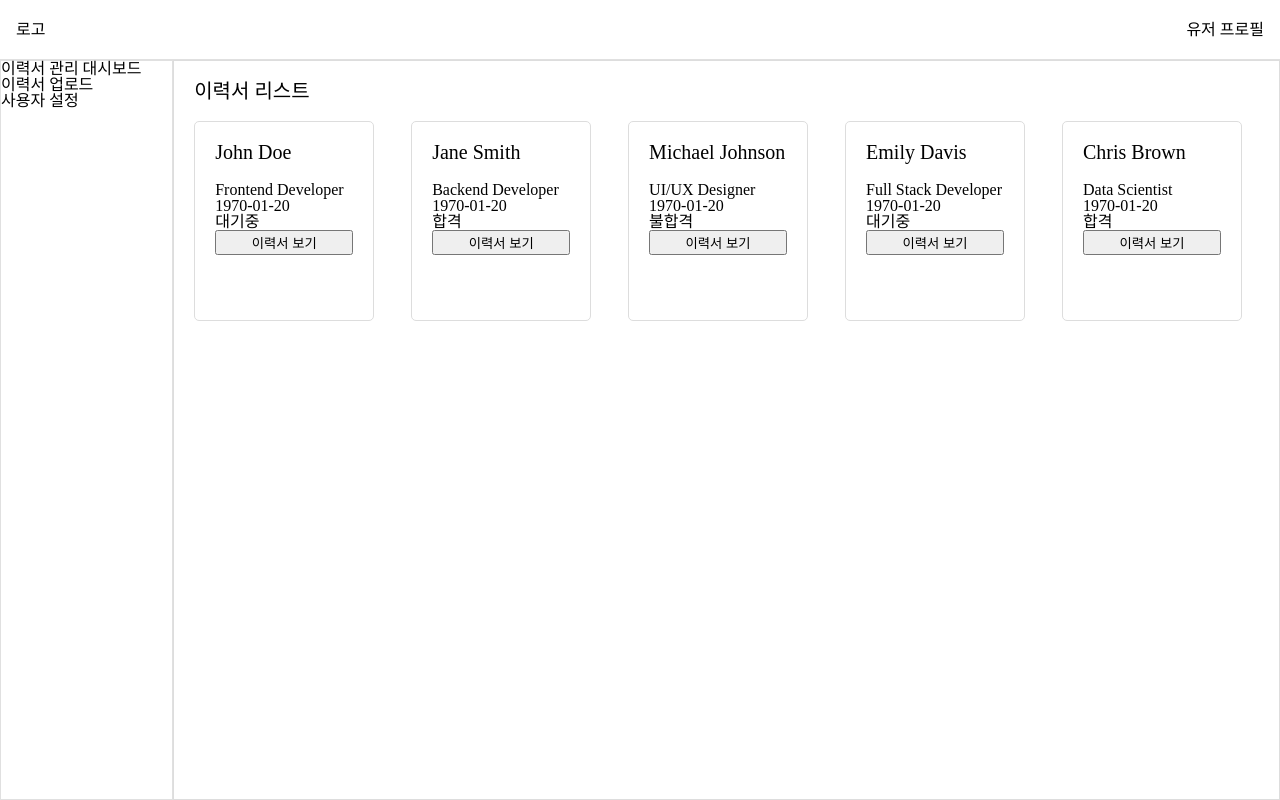
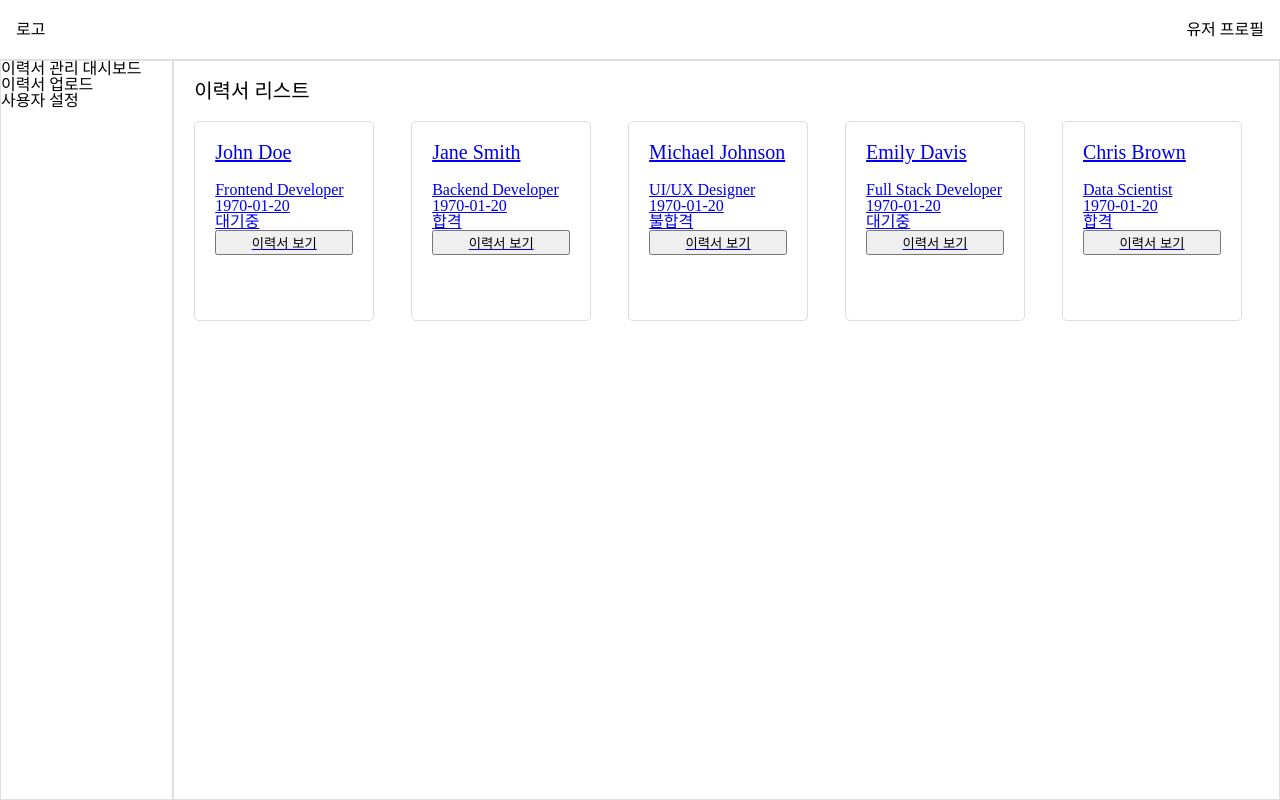
Before and after one commit to soonki-98/ats-client, a React (Create React App) app: page / in a window 1280 px wide. Built offline with nearby package versions, Linux system fonts and the light colour scheme.

Commit message:
이력서 상세

```diff
--- /dev/null
+++ b/src/entities/resume/hooks/useResume.ts
@@ -0,0 +1,9 @@
+import { _resumeList } from '@/__mocks/resumes';
+
+export const useResume = (id?: string) => {
+  if (!id) {
+    throw new Error('id is required');
+  }
+
+  return _resumeList.find((resume) => resume.id === id);
+};
--- a/src/entities/resume/ui/index.tsx
+++ b/src/entities/resume/ui/index.tsx
@@ -1,30 +1,28 @@
 import dayjs from 'dayjs';
-import { useNavigate } from 'react-router-dom';
 
 import SwitchCase from '@/shared/ui/SwitchCase';
 import { ResumeWrapper, Title } from './styles';
+import { Link } from 'react-router-dom';
 
 interface Props extends Apis.Resume.Get {}
 
 export default function Resume(props: Props) {
-  const navigate = useNavigate();
   return (
-    <ResumeWrapper
-      onClick={() => {
-        navigate({ pathname: `/resume/${props.id}` });
-      }}
-    >
+    <Link to={`/resume/${props.id}`}>
+      <ResumeWrapper>
         <Title>{props.applicantName}</Title>
         <p>{props.jobPosition}</p>
         <p>{dayjs(props.uploadDate).format('YYYY-MM-DD')}</p>
+        <p>
           <SwitchCase
             condition={props.status}
             cases={{
-          accepted: <p>합격</p>,
-          pending: <p>대기중</p>,
-          rejected: <p>불합격</p>,
+              accepted: '합격',
+              pending: '대기중',
+              rejected: '불합격',
             }}
           />
+        </p>
         <button
           onClick={(ev) => {
             ev.stopPropagation();
@@ -34,5 +32,6 @@ export default function Resume(props: Props) {
           이력서 보기
         </button>
       </ResumeWrapper>
+    </Link>
   );
 }
--- a/src/pages/resume/index.tsx
+++ b/src/pages/resume/index.tsx
@@ -1,3 +1,41 @@
+import { useParams } from 'react-router-dom';
+
+import { _resumeList } from '@/__mocks/resumes';
+import { useResume } from '@/entities/resume/hooks/useResume';
+import dayjs from 'dayjs';
+import SwitchCase from '@/shared/ui/SwitchCase';
+
 export default function Resume() {
-  return <div>Resume</div>;
+  const params = useParams<{ id: string }>();
+  const { id } = params;
+
+  const resume = useResume(id);
+
+  if (!resume) {
+    return <div>Not Found</div>;
+  }
+
+  return (
+    <div>
+      <h1>{resume.applicantName}의 이력서</h1>
+      <div>
+        <ul>
+          <li>이름: {resume.applicantName}</li>
+          <li>직무: {resume.jobPosition}</li>
+          <li>업로드 날짜: {dayjs(resume.uploadDate).format('YYYY-MM-DD')}</li>
+          <li>
+            상태:
+            <SwitchCase
+              condition={resume.status}
+              cases={{
+                accepted: '합격',
+                pending: '대기중',
+                rejected: '불합격',
+              }}
+            />
+          </li>
+        </ul>
+      </div>
+    </div>
+  );
 }
--- a/src/shared/ui/SwitchCase.tsx
+++ b/src/shared/ui/SwitchCase.tsx
@@ -1,4 +1,4 @@
-type Component = JSX.Element | null;
+type Component = JSX.Element | string | null;
 
 interface Props<Condition extends string | number> {
   condition: Condition | null | undefined;
@@ -33,11 +33,11 @@ export default function SwitchCase<Condition extends string | number>({
 }: Props<Condition>) {
   try {
     if (condition === null || condition === undefined) {
-      return defaultCase;
+      return <>{defaultCase}</>;
     }
 
-    return cases[condition] ?? defaultCase;
+    return <>{cases[condition] ?? defaultCase}</>;
   } catch {
-    return defaultCase;
+    return <>{defaultCase}</>;
   }
 }
```
Lines whose indentation alone changed are shown as unchanged.
